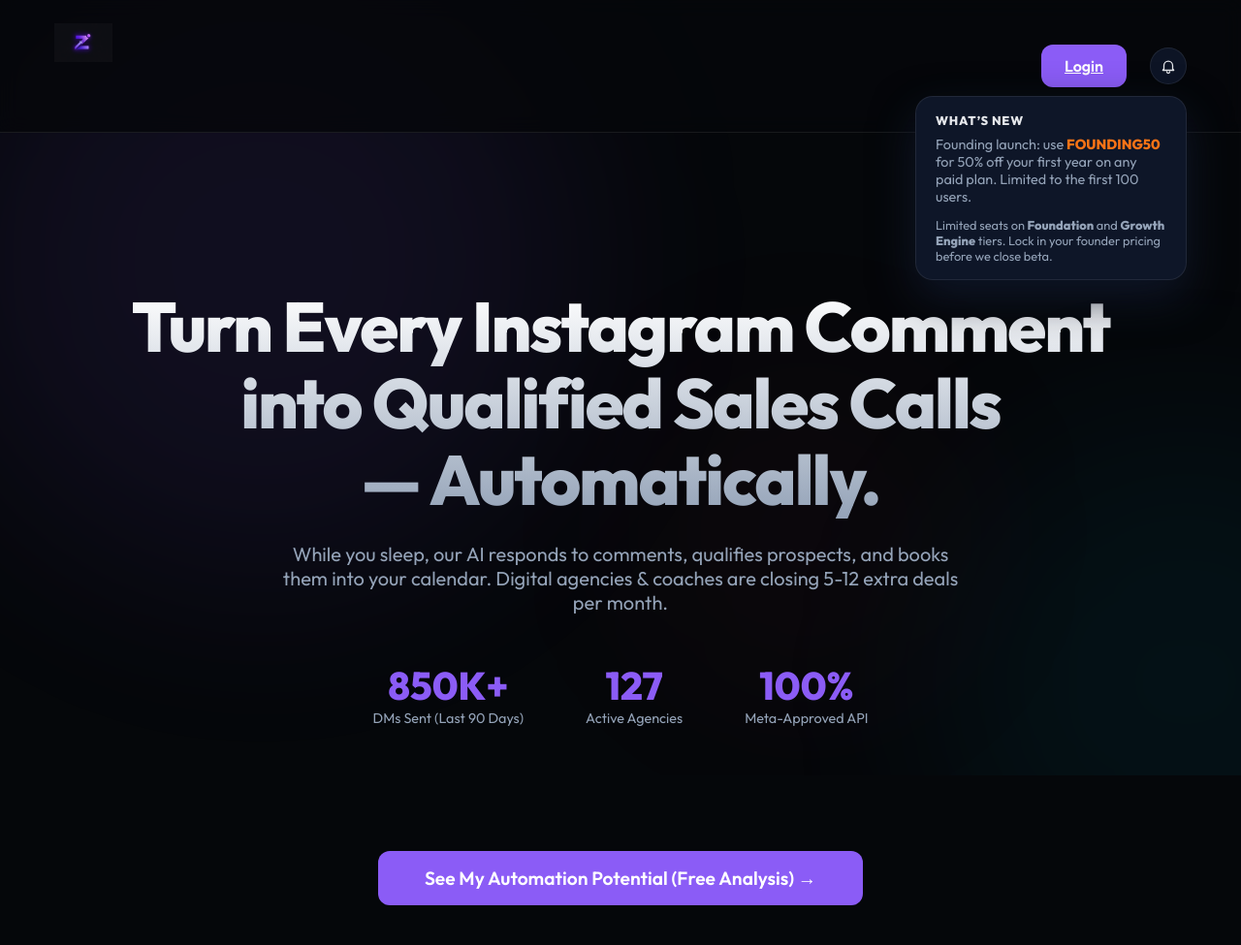
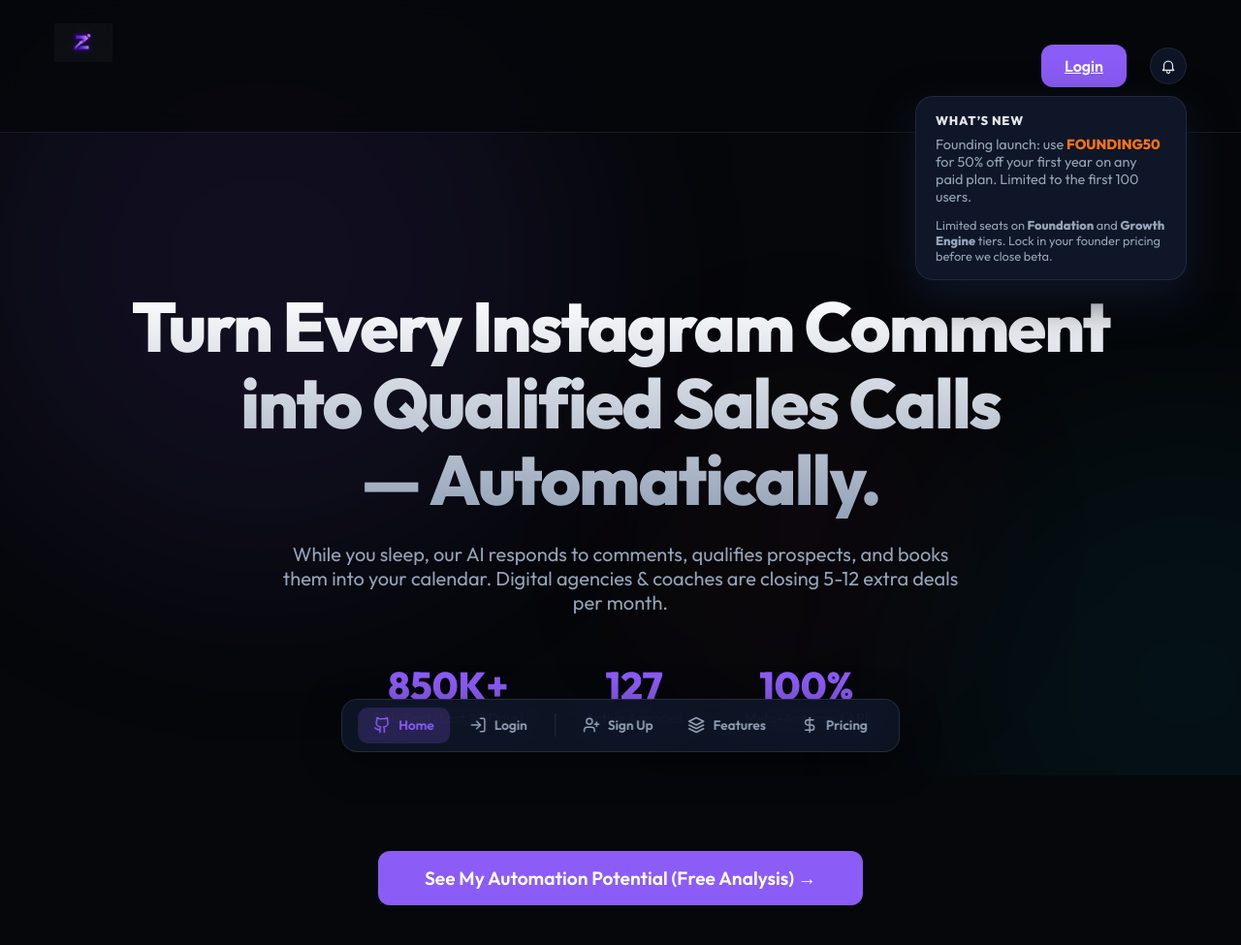
Before and after one commit to Yash-007688/automation, a Flask app: page / in a window 1280 px wide. Shown: the top 975 px of the page at 97% size. Run offline with Flask 3, Linux system fonts and the light colour scheme; some libraries are stand-ins or nearby versions.

Commit message:
Add Docker-style floating navbar to home page

```diff
--- a/templates/home.html
+++ b/templates/home.html
@@ -107,6 +107,77 @@
             transform: translateY(-5px) scale(1.05);
             box-shadow: 0 15px 40px rgba(139, 92, 246, 0.7);
             background: #7c3aed;
+        }
+
+        /* Docker-style Floating Navbar */
+        .docker-nav {
+            position: fixed;
+            bottom: 1.5rem;
+            left: 50%;
+            transform: translateX(-50%);
+            z-index: 1000;
+            background: rgba(15, 23, 42, 0.85);
+            backdrop-filter: blur(20px);
+            border: 1px solid rgba(255, 255, 255, 0.1);
+            border-radius: 16px;
+            padding: 0.5rem 1rem;
+            display: flex;
+            align-items: center;
+            gap: 0.25rem;
+            box-shadow: 0 10px 40px rgba(0, 0, 0, 0.4);
+        }
+
+        .docker-nav-item {
+            display: flex;
+            align-items: center;
+            gap: 0.5rem;
+            padding: 0.6rem 1rem;
+            border-radius: 10px;
+            text-decoration: none;
+            color: #94a3b8;
+            font-size: 0.85rem;
+            font-weight: 600;
+            transition: all 0.2s ease;
+        }
+
+        .docker-nav-item:hover {
+            background: rgba(139, 92, 246, 0.15);
+            color: white;
+        }
+
+        .docker-nav-item.active {
+            background: rgba(139, 92, 246, 0.2);
+            color: #8b5cf6;
+        }
+
+        .docker-nav-item svg {
+            width: 18px;
+            height: 18px;
+        }
+
+        .docker-nav-divider {
+            width: 1px;
+            height: 24px;
+            background: rgba(255, 255, 255, 0.1);
+            margin: 0 0.5rem;
+        }
+
+        @media (max-width: 768px) {
+            .docker-nav {
+                bottom: 1rem;
+                padding: 0.4rem 0.75rem;
+                border-radius: 12px;
+            }
+            .docker-nav-item {
+                padding: 0.5rem 0.75rem;
+                font-size: 0.75rem;
+            }
+            .docker-nav-item span {
+                display: none;
+            }
+            .docker-nav-divider {
+                display: none;
+            }
         }
 
         /* FAQ SECTION */
@@ -1826,6 +1897,31 @@
         }
     </script>
 
+    <!-- Docker-style Floating Navbar -->
+    <nav class="docker-nav">
+        <a href="/" class="docker-nav-item active">
+            <svg xmlns="http://www.w3.org/2000/svg" viewBox="0 0 24 24" fill="none" stroke="currentColor" stroke-width="2" stroke-linecap="round" stroke-linejoin="round"><path d="M15 22v-4a4.8 4.8 0 0 0-1-3.5c3 0 6-2 6-5.5.08-1.25-.27-2.48-1-3.5.28-1.15.28-2.35 0-3.5 0 0-1 0-3 1.5-2.64-.5-5.36.5-8 0C6 2 5 2 5 2c-.3 1.15-.3 2.35 0 3.5A5.403 5.403 0 0 0 4 9c0 3.5 3 5.5 6 5.5-.39.49-.68 1.05-.85 1.65-.17.6-.22 1.23-.15 1.85v4"/><path d="M9 18c-4.51 2-5-2-7-2"/></svg>
+            <span>Home</span>
+        </a>
+        <a href="/login" class="docker-nav-item">
+            <svg xmlns="http://www.w3.org/2000/svg" viewBox="0 0 24 24" fill="none" stroke="currentColor" stroke-width="2" stroke-linecap="round" stroke-linejoin="round"><path d="M15 3h4a2 2 0 0 1 2 2v14a2 2 0 0 1-2 2h-4"/><polyline points="10 17 15 12 10 7"/><line x1="15" x2="3" y1="12" y2="12"/></svg>
+            <span>Login</span>
+        </a>
+        <div class="docker-nav-divider"></div>
+        <a href="/signup" class="docker-nav-item">
+            <svg xmlns="http://www.w3.org/2000/svg" viewBox="0 0 24 24" fill="none" stroke="currentColor" stroke-width="2" stroke-linecap="round" stroke-linejoin="round"><path d="M16 21v-2a4 4 0 0 0-4-4H6a4 4 0 0 0-4 4v2"/><circle cx="9" cy="7" r="4"/><line x1="19" x2="19" y1="8" y2="14"/><line x1="22" x2="16" y1="11" y2="11"/></svg>
+            <span>Sign Up</span>
+        </a>
+        <a href="#features" class="docker-nav-item">
+            <svg xmlns="http://www.w3.org/2000/svg" viewBox="0 0 24 24" fill="none" stroke="currentColor" stroke-width="2" stroke-linecap="round" stroke-linejoin="round"><polygon points="12 2 2 7 12 12 22 7 12 2"/><polyline points="2 17 12 22 22 17"/><polyline points="2 12 12 17 22 12"/></svg>
+            <span>Features</span>
+        </a>
+        <a href="#pricing" class="docker-nav-item">
+            <svg xmlns="http://www.w3.org/2000/svg" viewBox="0 0 24 24" fill="none" stroke="currentColor" stroke-width="2" stroke-linecap="round" stroke-linejoin="round"><line x1="12" x2="12" y1="2" y2="22"/><path d="M17 5H9.5a3.5 3.5 0 0 0 0 7h5a3.5 3.5 0 0 1 0 7H6"/></svg>
+            <span>Pricing</span>
+        </a>
+    </nav>
+
 </body>
 
 </html>
```
